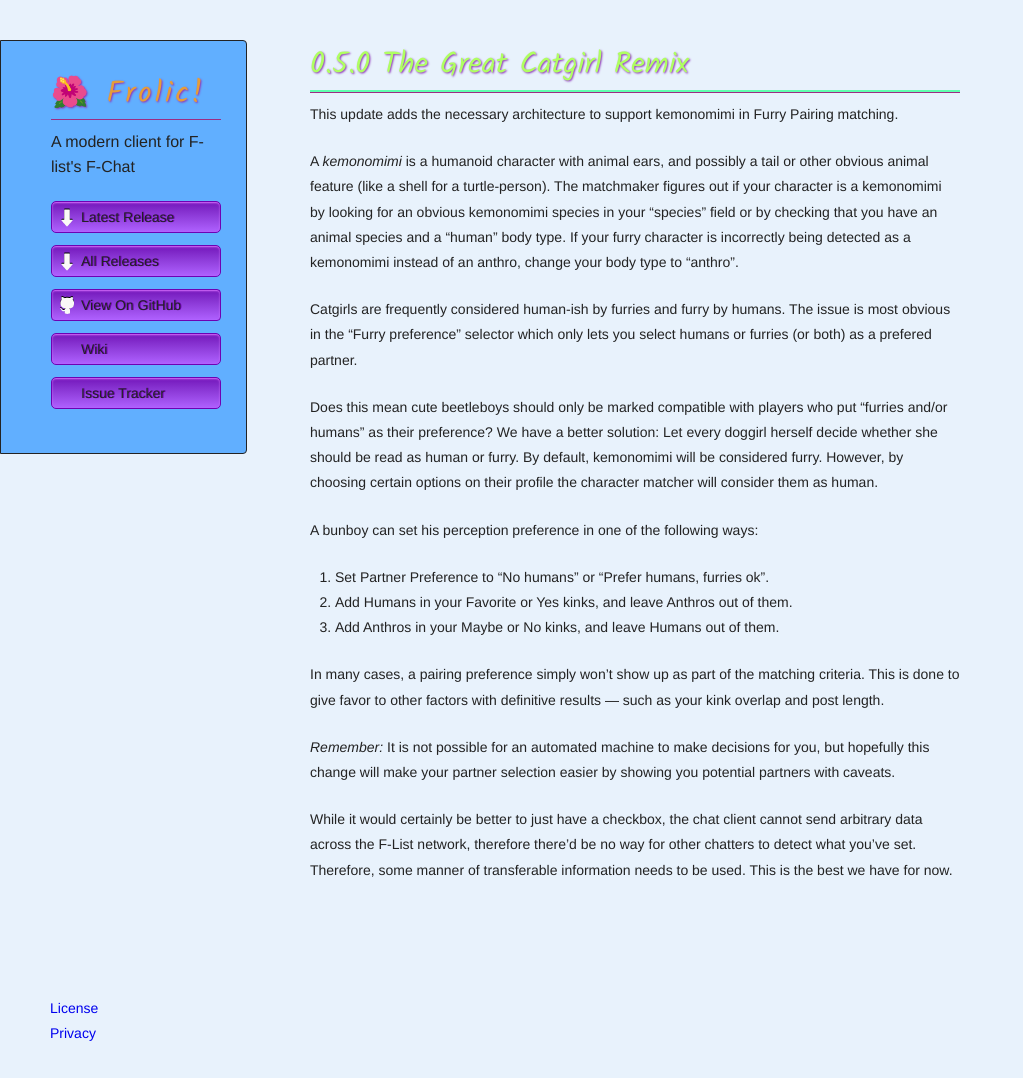
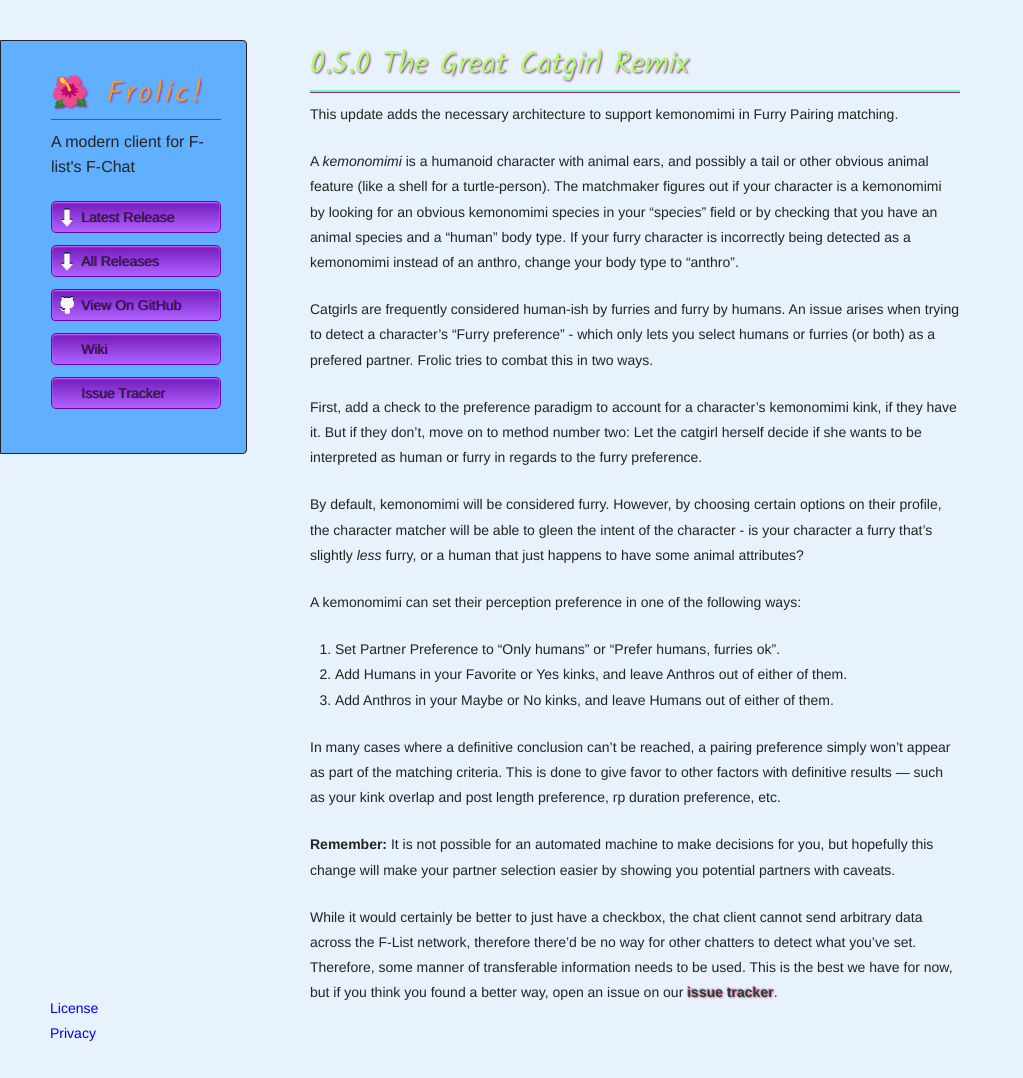
Before and after one commit to Frolic-chat/frolic-chat.github.io, a Jekyll site: the page built from wiki/features/Kemonomimi.md, in a window 1280 px wide and 1078 px high. Shown: the whole window, without its empty margins (0-1023 px from the left). Built offline with Jekyll 4.4.1, drawn with Linux system fonts in a browser that asks for light colours.

Commit message:
Wording adjustment

```diff
--- a/wiki/features/Kemonomimi.md
+++ b/wiki/features/Kemonomimi.md
@@ -8,17 +8,19 @@ This update adds the necessary architecture to support kemonomimi in Furry Pairi
 
 <small>A _kemonomimi_ is a humanoid character with animal ears, and possibly a tail or other obvious animal feature (like a shell for a turtle-person). The matchmaker figures out if your character is a kemonomimi by looking for an obvious kemonomimi species in your "species" field or by checking that you have an animal species and a "human" body type. If your furry character is incorrectly being detected as a kemonomimi instead of an anthro, change your body type to "anthro".</small>
 
-Catgirls are frequently considered human-ish by furries and furry by humans. The issue is most obvious in the "Furry preference" selector which only lets you select humans or furries (or both) as a prefered partner.
+Catgirls are frequently considered human-ish by furries and furry by humans. An issue arises when trying to detect a character's "Furry preference" - which only lets you select humans or furries (or both) as a prefered partner. Frolic tries to combat this in two ways.
 
-Does this mean cute beetleboys should only be marked compatible with players who put "furries and/or humans" as their preference? We have a better solution: Let every doggirl herself decide whether she should be read as human or furry. By default, kemonomimi will be considered furry. However, by choosing certain options on their profile the character matcher will consider them as human.
+First, add a check to the preference paradigm to account for a character's kemonomimi kink, if they have it. But if they don't, move on to method number two: Let the catgirl herself decide if she wants to be interpreted as human or furry in regards to the furry preference.
 
-A bunboy can set his perception preference in one of the following ways:
-1. Set Partner Preference to "No humans" or "Prefer humans, furries ok".
-2. Add Humans in your Favorite or Yes kinks, and leave Anthros out of them.
-3. Add Anthros in your Maybe or No kinks, and leave Humans out of them.
+By default, kemonomimi will be considered furry. However, by choosing certain options on their profile, the character matcher will be able to gleen the intent of the character - is your character a furry that's slightly _less_ furry, or a human that just happens to have some animal attributes?
 
-In many cases, a pairing preference simply won't show up as part of the matching criteria. This is done to give favor to other factors with definitive results — such as your kink overlap and post length.
+A kemonomimi can set their perception preference in one of the following ways:
+1. Set Partner Preference to "Only humans" or "Prefer humans, furries ok".
+2. Add Humans in your Favorite or Yes kinks, and leave Anthros out of either of them.
+3. Add Anthros in your Maybe or No kinks, and leave Humans out of either of them.
 
-*Remember:* It is not possible for an automated machine to make decisions for you, but hopefully this change will make your partner selection easier by showing you potential partners with caveats.
+In many cases where a definitive conclusion can't be reached, a pairing preference simply won't appear as part of the matching criteria. This is done to give favor to other factors with definitive results — such as your kink overlap and post length preference, rp duration preference, etc.
 
-<small>While it would certainly be better to just have a checkbox, the chat client cannot send arbitrary data across the F-List network, therefore there'd be no way for other chatters to detect what you've set. Therefore, some manner of transferable information needs to be used. This is the best we have for now.</small>
+**Remember:** It is not possible for an automated machine to make decisions for you, but hopefully this change will make your partner selection easier by showing you potential partners with caveats.
+
+<small>While it would certainly be better to just have a checkbox, the chat client cannot send arbitrary data across the F-List network, therefore there'd be no way for other chatters to detect what you've set. Therefore, some manner of transferable information needs to be used. This is the best we have for now, but if you think you found a better way, open an issue on our [issue tracker](https://github.com/Frolic-chat/Frolic/issues).</small>
```
